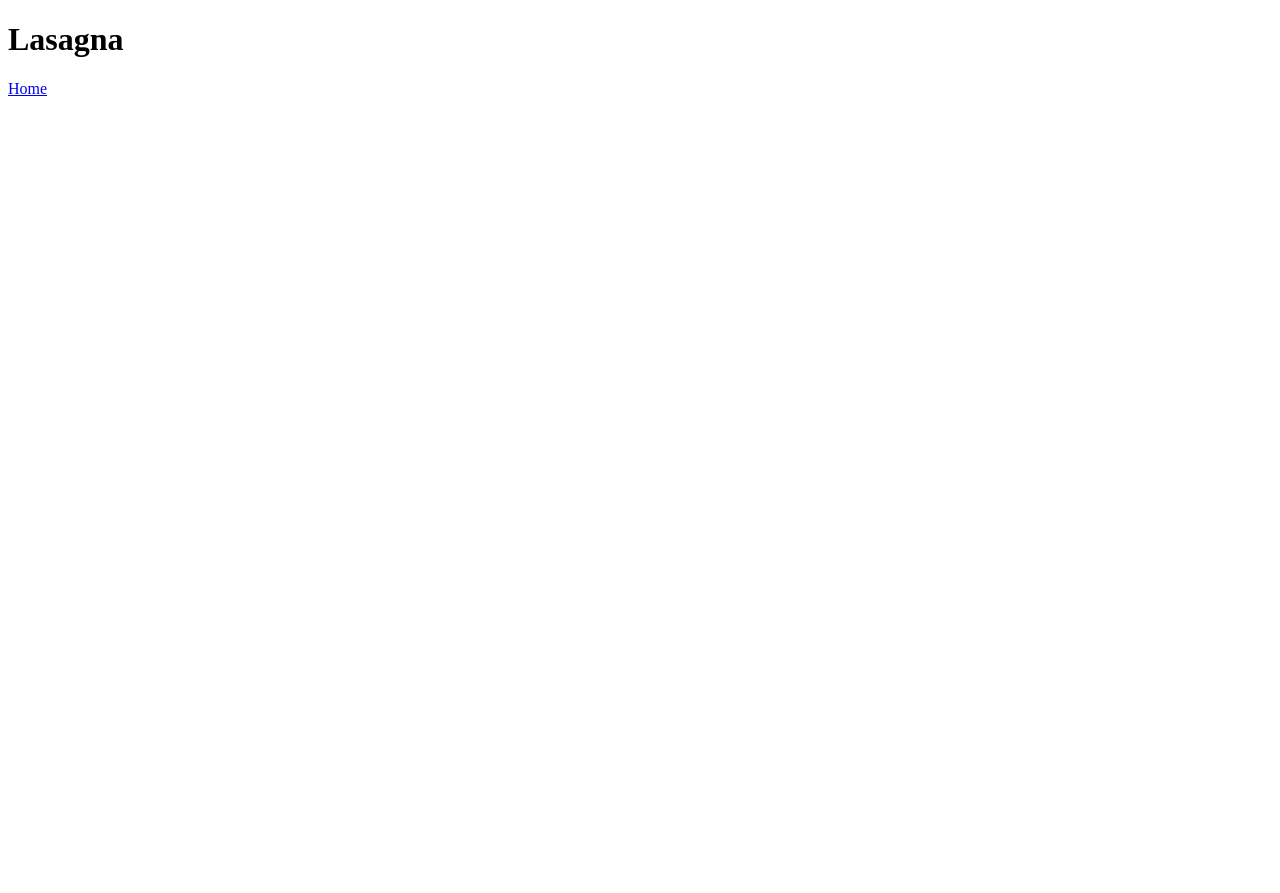
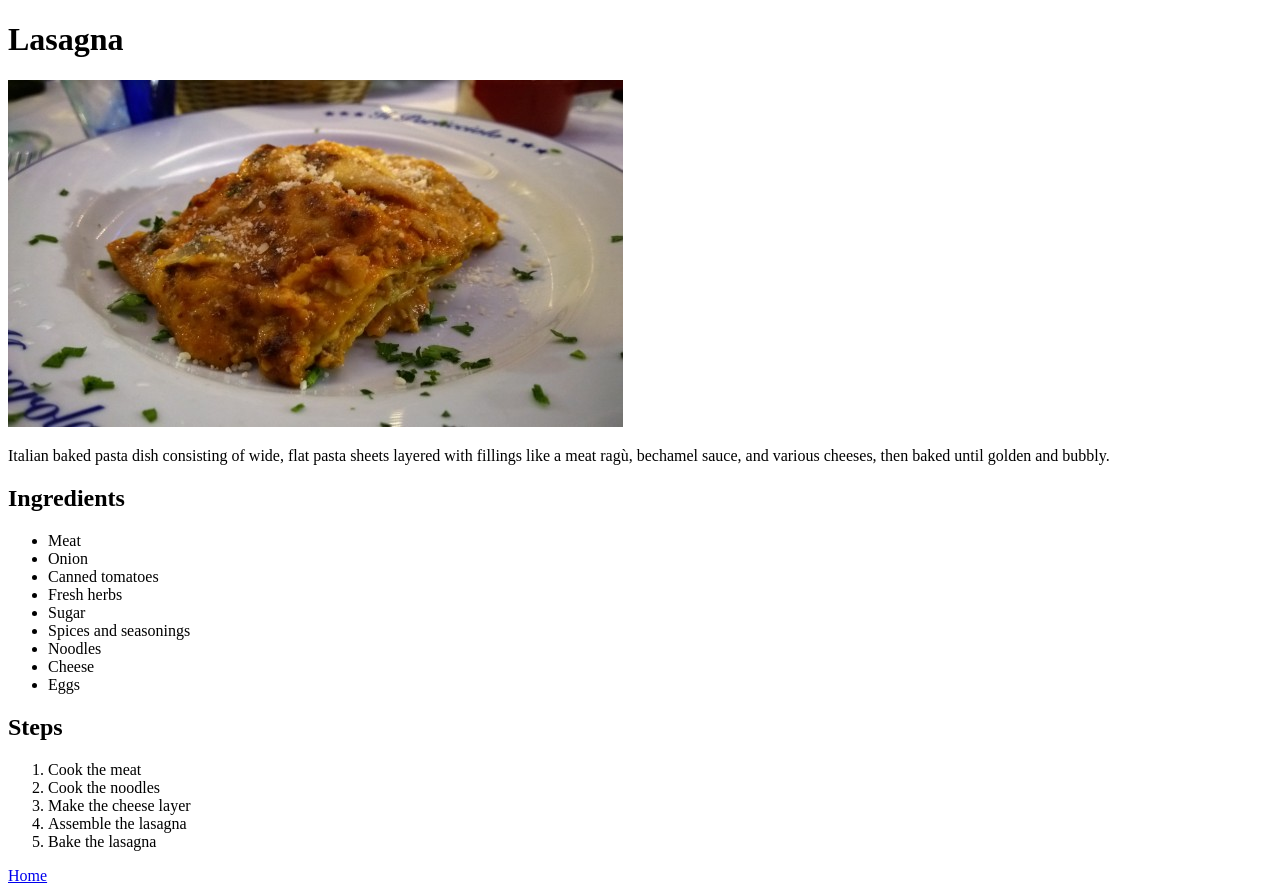
Before and after one commit to jujogoar/odin-recipes, a plain HTML site: page recipes/lasagna.html in a window 1280 px wide. Before the commit the page ends 800 px from the top, so only its background shows below. Drawn offline with Linux system fonts and the light colour scheme.

Commit message:
Added info on lasagna recipe

```diff
--- a/recipes/lasagna.html
+++ b/recipes/lasagna.html
@@ -7,6 +7,28 @@
 </head>
 <body>
     <h1>Lasagna</h1>
+    <img width="615" height="347" src="../images/lasagna.jpg" alt="Lasagna">
+    <p>Italian baked pasta dish consisting of wide, flat pasta sheets layered with fillings like a meat ragù, bechamel sauce, and various cheeses, then baked until golden and bubbly.</p>
+    <h2>Ingredients</h2>
+    <ul>
+        <li>Meat</li>
+        <li>Onion</li>
+        <li>Canned tomatoes</li>
+        <li>Fresh herbs</li>
+        <li>Sugar</li>
+        <li>Spices and seasonings</li>
+        <li>Noodles</li>
+        <li>Cheese</li>
+        <li>Eggs</li>
+    </ul>
+    <h2>Steps</h2>
+    <ol>
+        <li>Cook the meat</li>
+        <li>Cook the noodles</li>
+        <li>Make the cheese layer</li>
+        <li>Assemble the lasagna</li>
+        <li>Bake the lasagna</li>
+    </ol>
     <a href="../index.html">Home</a>
 </body>
 </html>
```
Also changed, not shown: images/lasagna.jpg (added).
